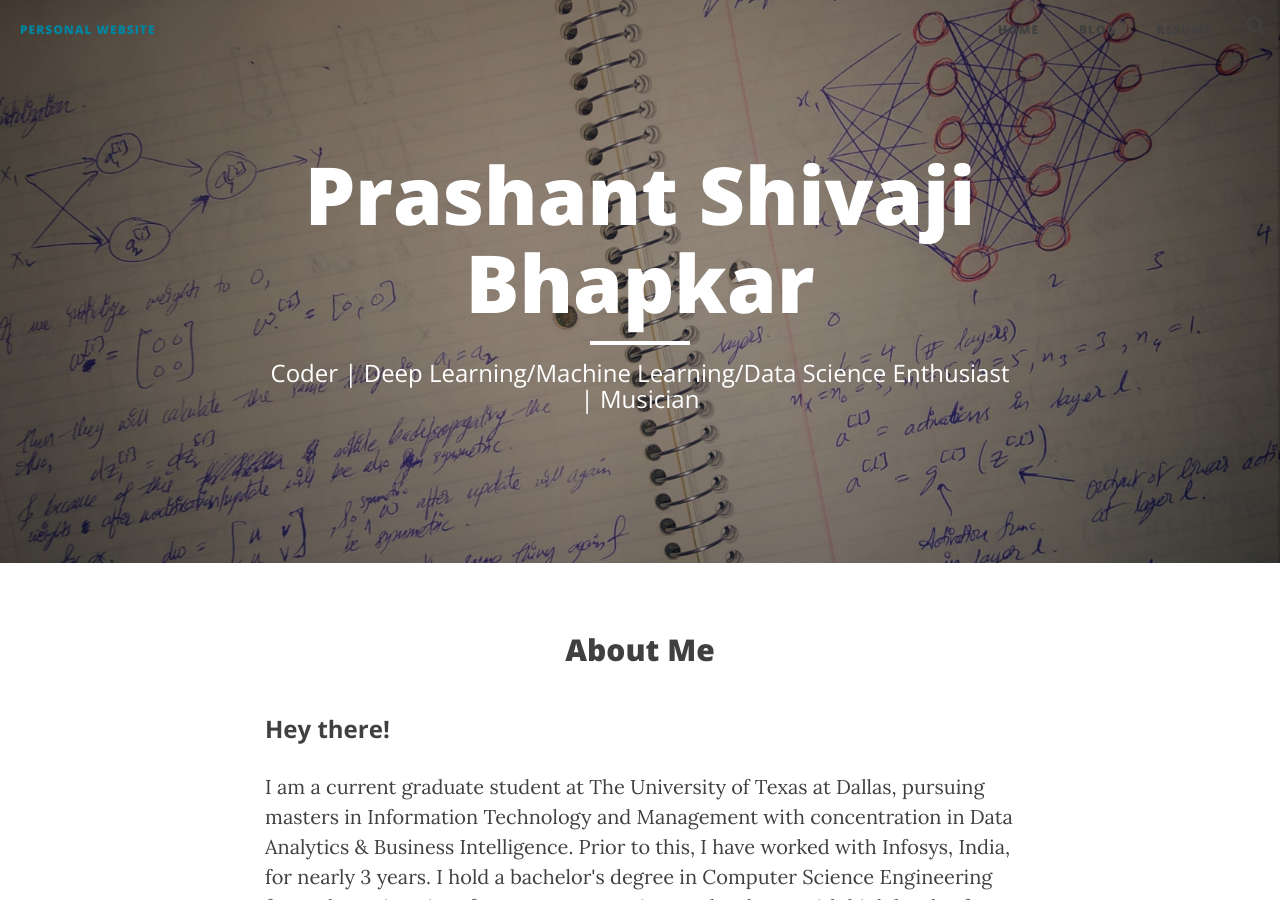
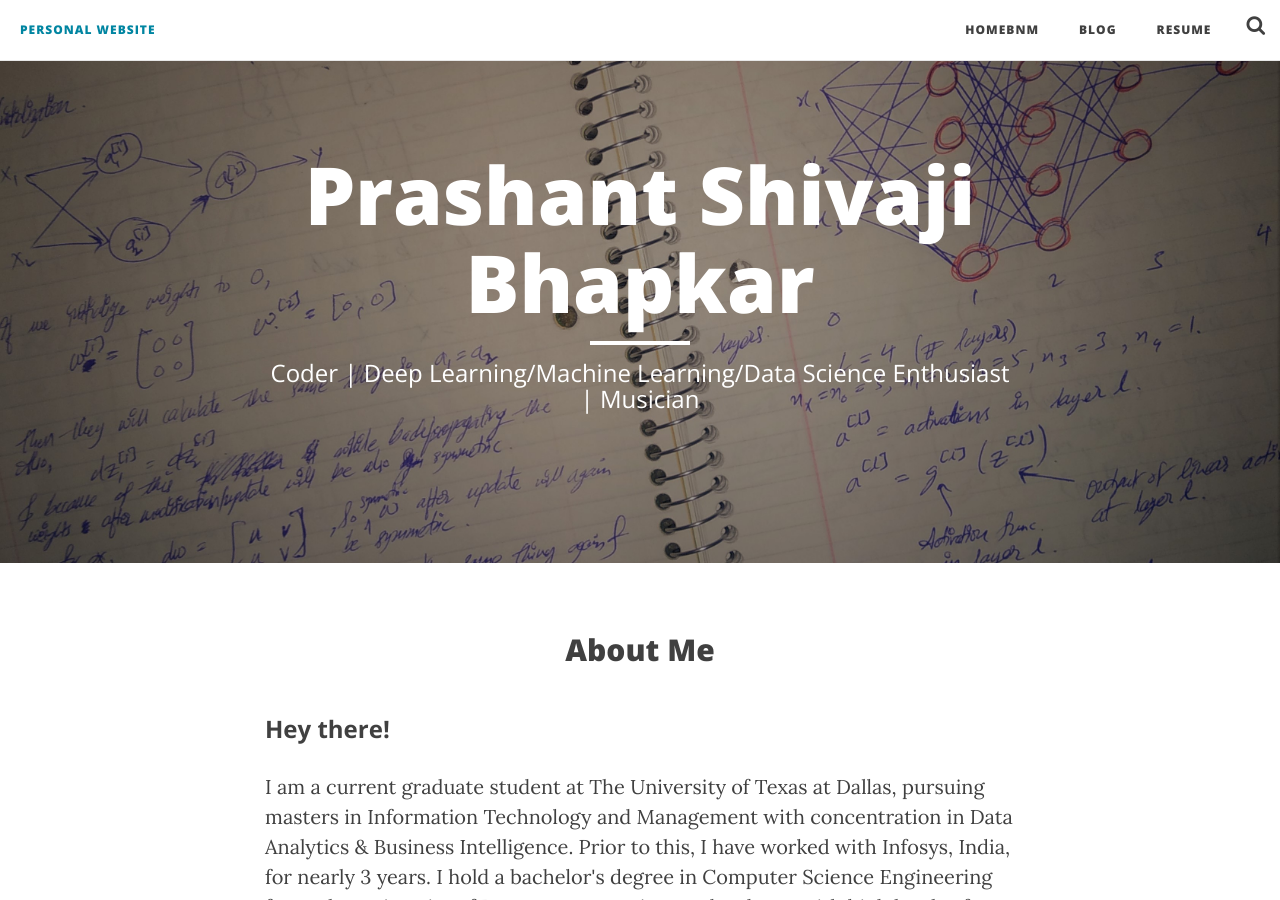
Before and after one commit to PrashantShivajiBhapkar/PrashantShivajiBBhapkar.github.io, a Jekyll site: the page built from index.html, in a window 1280 px wide and 900 px high. Built offline with Jekyll 4.4.1, drawn with Linux system fonts in a browser that asks for light colours; nearby versions of some CDN libraries.

Commit message:
updated header

```diff
--- a/_includes/nav.html
+++ b/_includes/nav.html
@@ -1,6 +1,6 @@
 <!-- Navigation -->
 <!-- <nav class="navbar navbar-default navbar-custom navbar-fixed-top"> -->
-<nav class="navbar navbar-default navbar-fixed-top">
+<nav class="navbar navbar-default navbar-fixed-top" style="background-color: #ffffff; border-color: #e7e7e7;">
     <div class="container-fluid">
         <!-- Brand and toggle get grouped for better mobile display -->
         <div class="navbar-header page-scroll">
@@ -17,7 +17,7 @@
         <div class="collapse navbar-collapse" id="bs-example-navbar-collapse-1">
             <ul class="nav navbar-nav navbar-right">
                 <li>
-                    <a href="/" style="padding:20px; font-family:'Open Sans', 'Helvetica Neue', Helvetica, Arial, sans-serif; text-transform:uppercase;font-size:12px;font-weight:800;letter-spacing:1px;">home</a>
+                    <a href="/" style="padding:20px; font-family:'Open Sans', 'Helvetica Neue', Helvetica, Arial, sans-serif; text-transform:uppercase;font-size:12px;font-weight:800;letter-spacing:1px;">homebnm</a>
                 </li>
                 <li>
                     <a href="/blog/" style="padding:20px; font-family:'Open Sans', 'Helvetica Neue', Helvetica, Arial, sans-serif; text-transform:uppercase;font-size:12px;font-weight:800;letter-spacing:1px;">blog</a>
```
